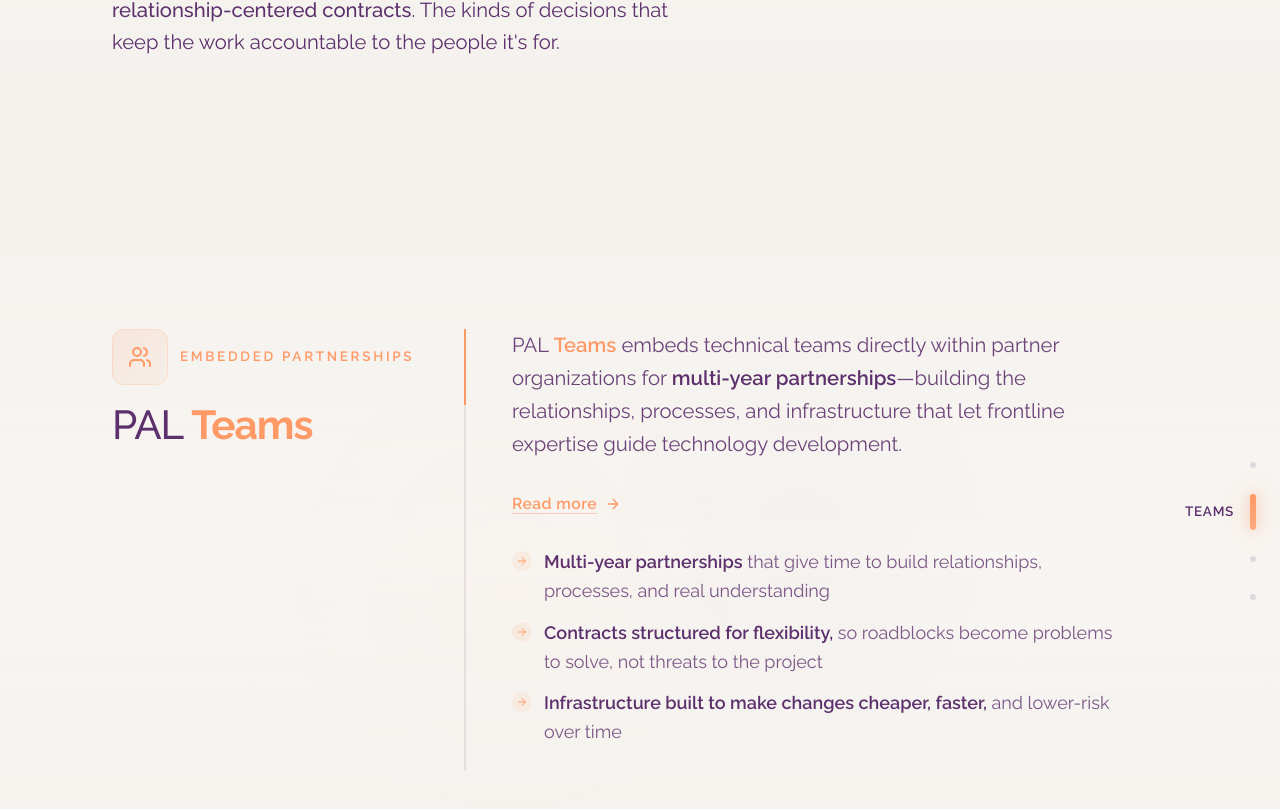
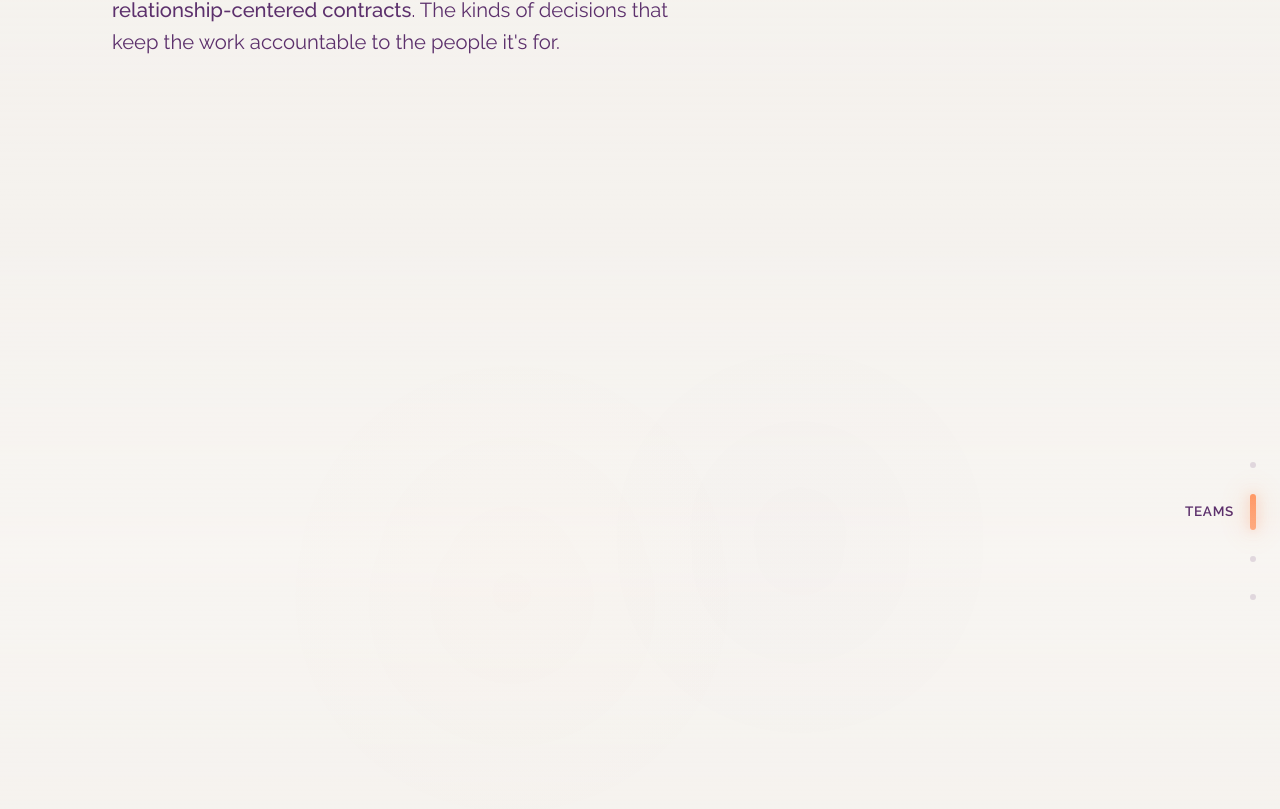
Before and after one commit to slyuber/PALcares2025Redesign, a Next.js app: page / in a window 1280 px wide. Shown: the part 1414-2223 px from the top of the page. Built offline with nearby package versions, Linux system fonts and the light colour scheme.

Commit message:
animation: refine storytelling scroll entry, panel crossfade, and bullet stagger
- Add scroll-linked opacity fade-in for smooth entry into scroll-lock section
- Tighten panel crossfade: 600→500ms, 12→16px travel, expo-out easing
- Add 60ms cascading delay per bullet point for sequential reveal

```diff
--- a/app/components/Storytelling.tsx
+++ b/app/components/Storytelling.tsx
@@ -90,6 +90,9 @@
 
   // Scroll cue: brief appearance on section entry, gone before ecosystem color change completes
   const scrollCueOpacity = useTransform(scrollYProgress, [0, 0.01, 0.04, 0.06], [0, 0.6, 0.6, 0]);
+
+  // Smooth entry: content fades in as user enters the scroll-lock section
+  const contentEntryOpacity = useTransform(scrollYProgress, [0, 0.025], [0, 1]);
 
   // Two-state intro reveal - completes by 0.06 for early clarity
   const subtitleOpacity = useTransform(scrollYProgress, [0.02, 0.06], [0, 1]);
@@ -363,9 +366,10 @@
           {/* Main Grid Layout */}
           <div className="relative z-10 w-full h-full grid grid-cols-1 xl:grid-cols-[1fr_auto]">
             {/* Content Container */}
-            <div
+            <motion.div
               ref={contentRef}
               className="w-full max-w-7xl mx-auto px-8 md:px-12 lg:px-16 py-8 md:py-12 flex flex-col justify-center min-h-full"
+              style={{ opacity: contentEntryOpacity }}
             >
               {/* Panel 0: Intro */}
               <Panel active={activeIndex === 0}>
@@ -480,7 +484,7 @@
                 description={<><strong className="text-[#5C306C] font-semibold">Each part sustains the others.</strong> <span className="font-semibold text-[#FF9966]">Teams</span> does the foundational work—learning your organization, building <strong className="text-[#5C306C] font-medium">processes and tools</strong>. <span className="font-semibold text-[#FF9966]">Research</span> generalizes what survives <strong className="text-[#5C306C] font-medium">daily use</strong> and releases it under open license. <span className="font-semibold text-[#FF9966]">Labs</span> builds on that foundation to <strong className="text-[#5C306C] font-medium">grow local expertise</strong>.</>}
                 prefersReducedMotion={prefersReducedMotion}
               />
-            </div>
+            </motion.div>
 
             {/* Progress Indicator */}
             <div className="hidden lg:flex flex-col items-center justify-center gap-5 pr-6 w-40" data-storytelling-rail="true">
@@ -661,12 +665,12 @@
     <div
       data-storytelling-active-panel={active ? "true" : "false"}
       className={cn(
-        "absolute inset-0 flex items-center justify-center transition-[opacity,transform] duration-600 ease-out",
+        "absolute inset-0 flex items-center justify-center transition-[opacity,transform] duration-500 ease-out",
         active
           ? "opacity-100 translate-y-0 pointer-events-auto"
-          : "opacity-0 translate-y-3 pointer-events-none"
+          : "opacity-0 translate-y-4 pointer-events-none"
       )}
-      style={{ transitionTimingFunction: "cubic-bezier(0.22, 1, 0.36, 1)" }}
+      style={{ transitionTimingFunction: "cubic-bezier(0.16, 1, 0.3, 1)" }}
     >
       <div
         className="w-full px-6 md:px-10 lg:px-12 lg:pr-20 xl:pr-24 transition-[max-width] duration-150"
@@ -942,9 +946,13 @@
                     <li
                       key={i}
                       className={cn(
-                        "flex items-start gap-3 text-[#5C306C]/80 text-base group transition-[opacity,transform] duration-300",
-                        active ? "opacity-100 translate-x-0" : "opacity-0 translate-x-2"
+                        "flex items-start gap-3 text-[#5C306C]/80 text-base group transition-[opacity,transform] duration-400",
+                        active ? "opacity-100 translate-x-0" : "opacity-0 translate-x-3"
                       )}
+                      style={{
+                        transitionDelay: active ? `${i * 60}ms` : '0ms',
+                        transitionTimingFunction: 'cubic-bezier(0.16, 1, 0.3, 1)',
+                      }}
                     >
                       <div className="w-5 h-5 rounded-full bg-[#FF9966]/10 flex items-center justify-center shrink-0 mt-1">
                         <ArrowRight className="w-3 h-3 text-[#FF9966]" />
```
